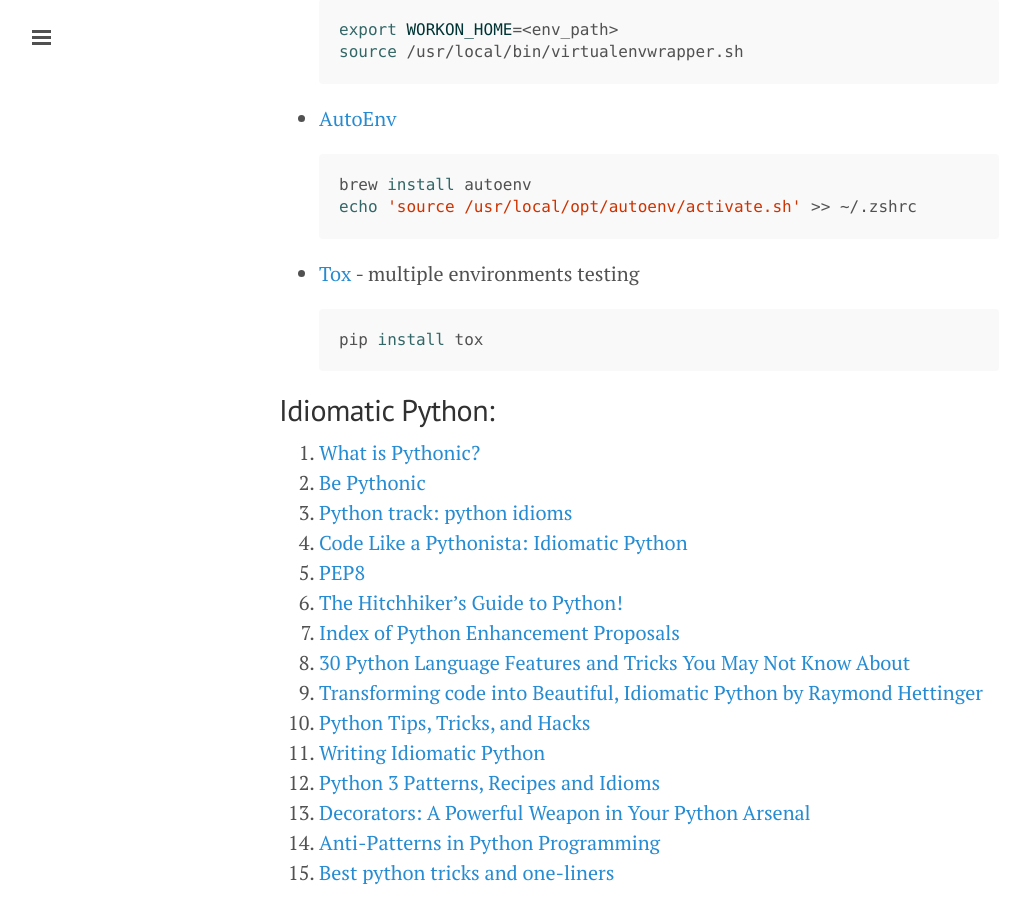
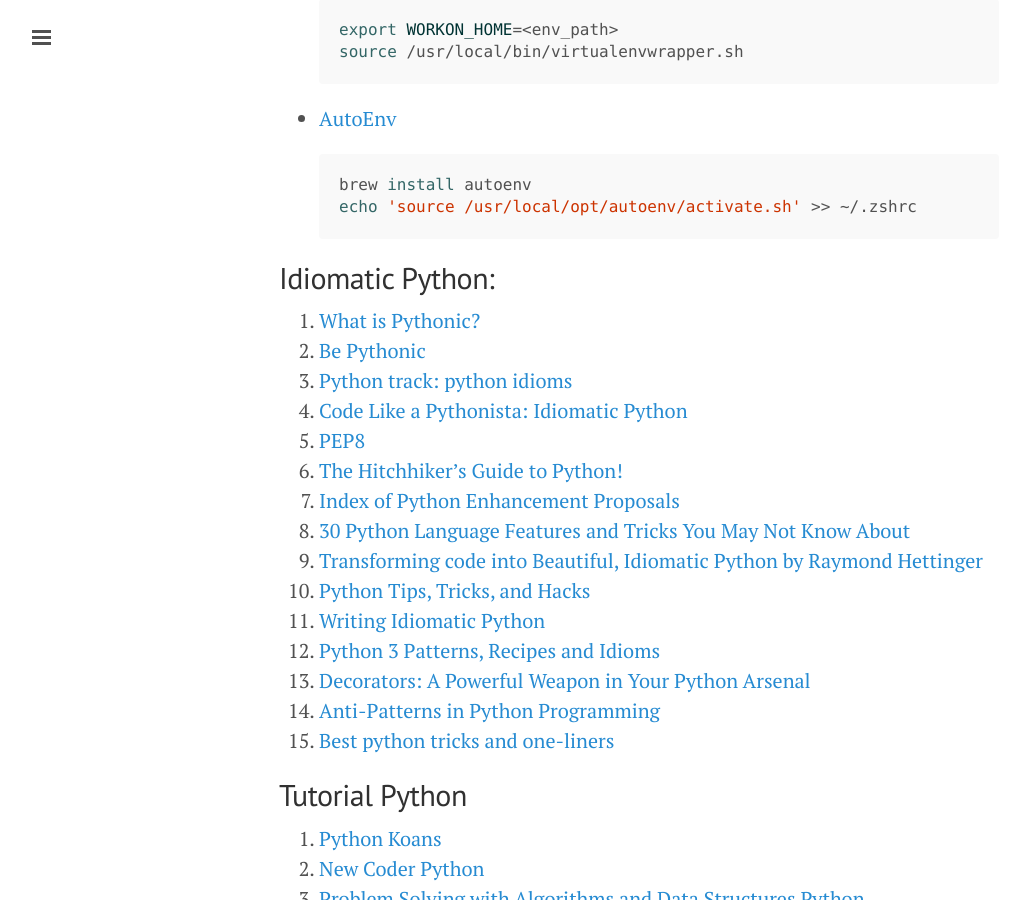
Before and after one commit to ibotdotout/ibotdotout.github.io, a Jekyll site: the page built from _posts/2014-06-08-python.md, in a window 1280 px wide and 900 px high, scrolled down 2609 px. Shown: the whole window, without its empty margins (1-1015 px from the left). Built offline with Jekyll 4.4.1, drawn with Linux system fonts in a browser that asks for light colours; Markdown is read by kramdown in place of the engine named in the settings.

Commit message:
Update 2014-06-08-python.md
mov tox to python-testing

````diff
--- a/_posts/2014-06-08-python.md
+++ b/_posts/2014-06-08-python.md
@@ -110,11 +110,6 @@ permalink: python
   brew install autoenv
   echo 'source /usr/local/opt/autoenv/activate.sh' >> ~/.zshrc
   ```
-* [Tox](https://testrun.org/tox/latest/) - multiple environments testing
-
-  ```sh
-  pip install tox
-  ```
 
 ## Idiomatic Python:
 1. [What is Pythonic?](http://blog.startifact.com/posts/older/what-is-pythonic.html)
````
